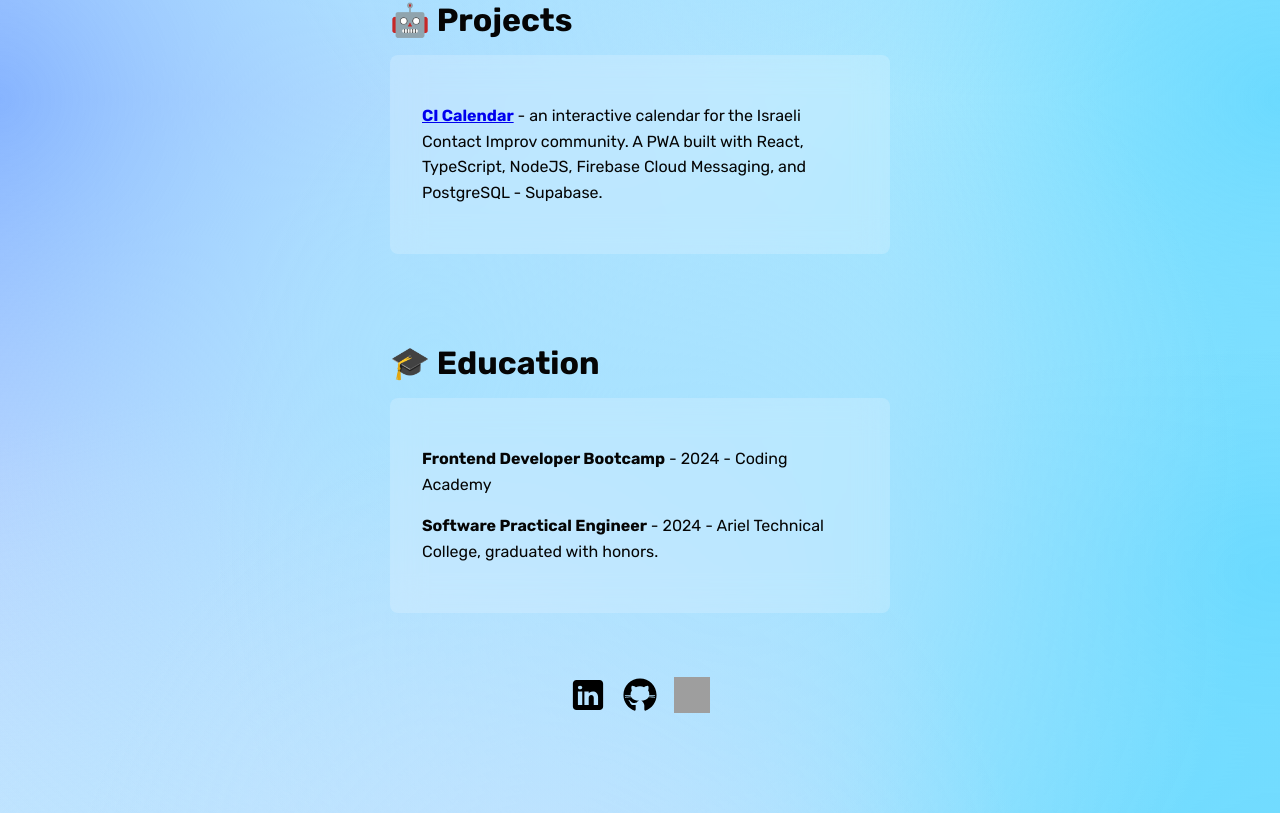
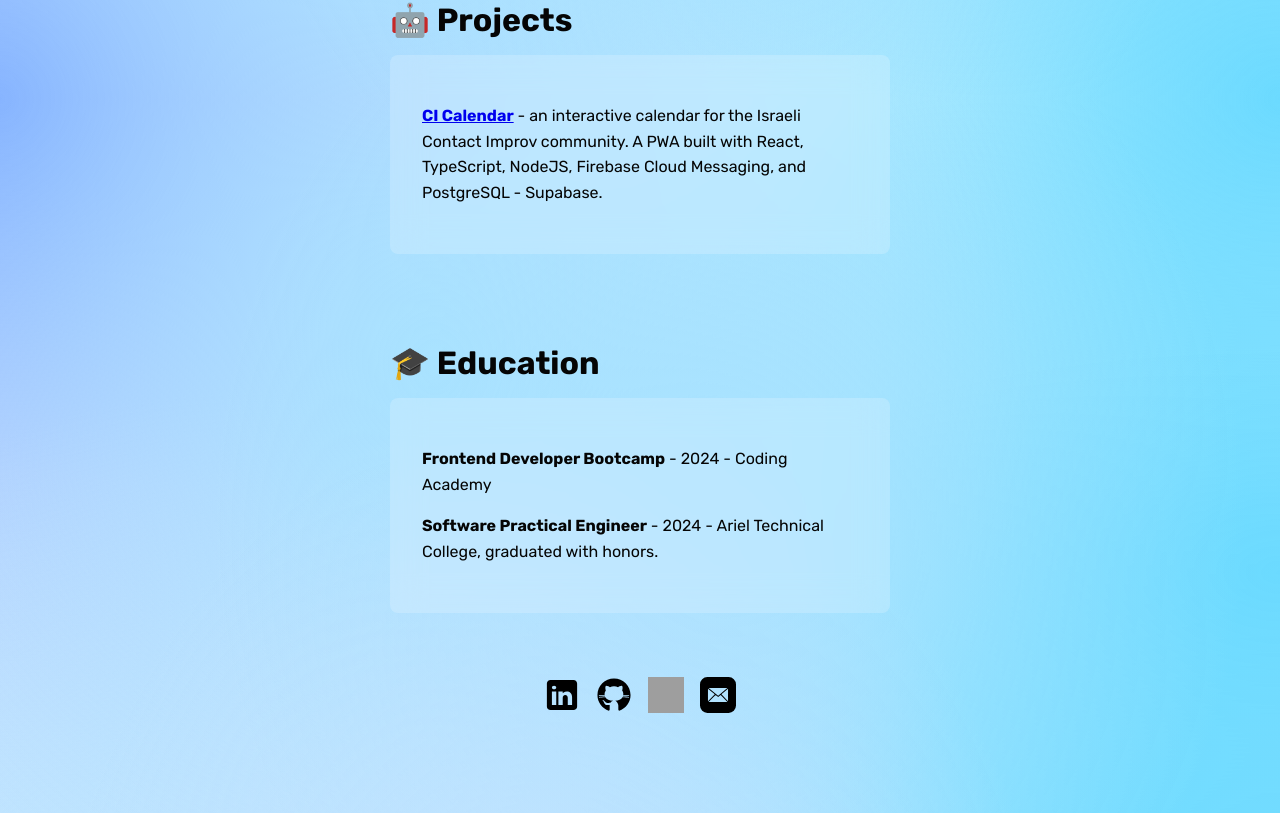
Before and after one commit to nachlielp/cv, a Next.js app: page / in a window 1280 px wide. Shown: the part 1181-1994 px from the top of the page. Built offline with nearby package versions, Linux system fonts and the light colour scheme; grey boxes are pictures that could not be loaded.

Commit message:
add email

```diff
--- a/src/app/globals.css
+++ b/src/app/globals.css
@@ -114,6 +114,40 @@ body {
   gap: 1rem;
 }
 
+.copy-email-btn {
+  background: none;
+  border: none;
+  cursor: pointer;
+  padding: 0;
+  margin: 0;
+}
+
+.email-copied-alert {
+  position: fixed;
+  top: 20px;
+  left: 50%;
+  transform: translateX(-50%);
+  background-color: #4849a4;
+  color: white;
+  padding: 4px 24px;
+  border-radius: 4px;
+  box-shadow: 0 2px 5px rgba(0, 0, 0, 0.2);
+  animation: fadeIn 0.3s ease-in;
+  font-size: 1.5rem;
+  z-index: 1000;
+}
+
+@keyframes fadeIn {
+  from {
+    opacity: 0;
+    transform: translate(-50%, -10px);
+  }
+  to {
+    opacity: 1;
+    transform: translate(-50%, 0);
+  }
+}
+
 /* Media Queries */
 @media (max-width: 768px) {
   .nav {
--- a/src/app/page.tsx
+++ b/src/app/page.tsx
@@ -1,8 +1,26 @@
+"use client";
+
 import Image from "next/image";
+import { useState } from "react";
 
 export default function Portfolio() {
+  const [showAlert, setShowAlert] = useState(false);
+
+  const copyEmail = () => {
+    navigator.clipboard.writeText("me@nachli.com");
+    emailCopyedAlert();
+  };
+  const emailCopyedAlert = () => {
+    setShowAlert(true);
+    setTimeout(() => setShowAlert(false), 4000); // Hide after 3 seconds
+  };
   return (
     <div className="container">
+      {showAlert && (
+        <div className="email-copied-alert">
+          <p>Email copied to clipboard!</p>
+        </div>
+      )}
       <nav className="nav">
         <a href="#about">About</a>
         <a href="#experience">Experience</a>
@@ -111,6 +129,14 @@ export default function Portfolio() {
               <Image src={src} alt={alt} width={36} height={36} />
             </a>
           ))}
+          <button onClick={copyEmail} className="copy-email-btn">
+            <Image
+              src="/email-square-icon.svg"
+              alt="Email"
+              width={36}
+              height={36}
+            />
+          </button>
         </div>
       </footer>
     </div>
```
Also changed, not shown: public/email-square-icon.svg (added), public/mail_24.svg (added).
